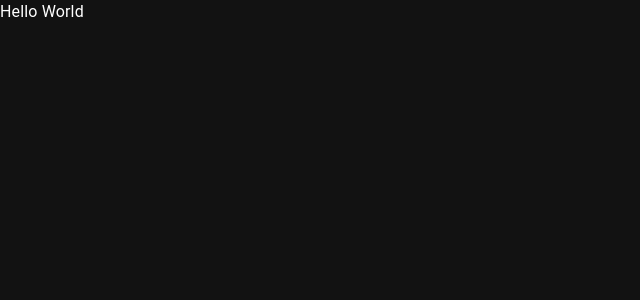
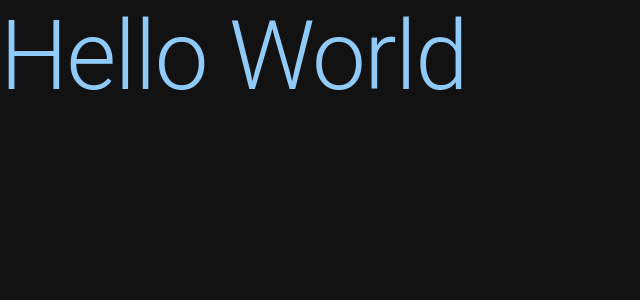
Before and after one commit to amontalvof/openjira-react-client, a React (Vite) app: page / in a window 1280 px wide. Shown: the top 300 px of the page, without its empty margins (0-640 px from the left). Built offline with nearby package versions, Linux system fonts and the light colour scheme; the HTML template or start-up script is replaced by a standard one.

Commit message:
feat: Creating themes in Material-UI

```diff
--- a/src/App.tsx
+++ b/src/App.tsx
@@ -1,16 +1,13 @@
-import { CssBaseline, ThemeProvider, createTheme } from '@mui/material';
-
-const basicTheme = createTheme({
-    palette: {
-        mode: 'dark',
-    },
-});
+import { CssBaseline, ThemeProvider, Typography } from '@mui/material';
+import { lightTheme, darkTheme } from './themes';
 
 function App() {
     return (
-        <ThemeProvider theme={basicTheme}>
+        <ThemeProvider theme={darkTheme}>
             <CssBaseline />
-            <div>Hello World</div>
+            <Typography variant="h1" color="primary">
+                Hello World
+            </Typography>
         </ThemeProvider>
     );
 }
--- /dev/null
+++ b/src/themes/darkTheme.ts
@@ -0,0 +1,15 @@
+import { createTheme } from '@mui/material';
+import { red } from '@mui/material/colors';
+
+export const darkTheme = createTheme({
+    palette: {
+        mode: 'dark',
+        secondary: {
+            main: '#19857b',
+        },
+        error: {
+            main: red.A400,
+        },
+    },
+    components: {},
+});
--- /dev/null
+++ b/src/themes/index.ts
@@ -0,0 +1,2 @@
+export * from './lightTheme';
+export * from './darkTheme';
--- /dev/null
+++ b/src/themes/lightTheme.ts
@@ -0,0 +1,21 @@
+import { createTheme } from '@mui/material';
+import { grey, red } from '@mui/material/colors';
+
+export const lightTheme = createTheme({
+    palette: {
+        mode: 'light',
+        background: {
+            default: grey[300],
+        },
+        primary: {
+            main: '#4a148c',
+        },
+        secondary: {
+            main: '#19857b',
+        },
+        error: {
+            main: red.A400,
+        },
+    },
+    components: {},
+});
```
Also changed, not shown: 1 other file (tests, documents, lock files or other folders).
